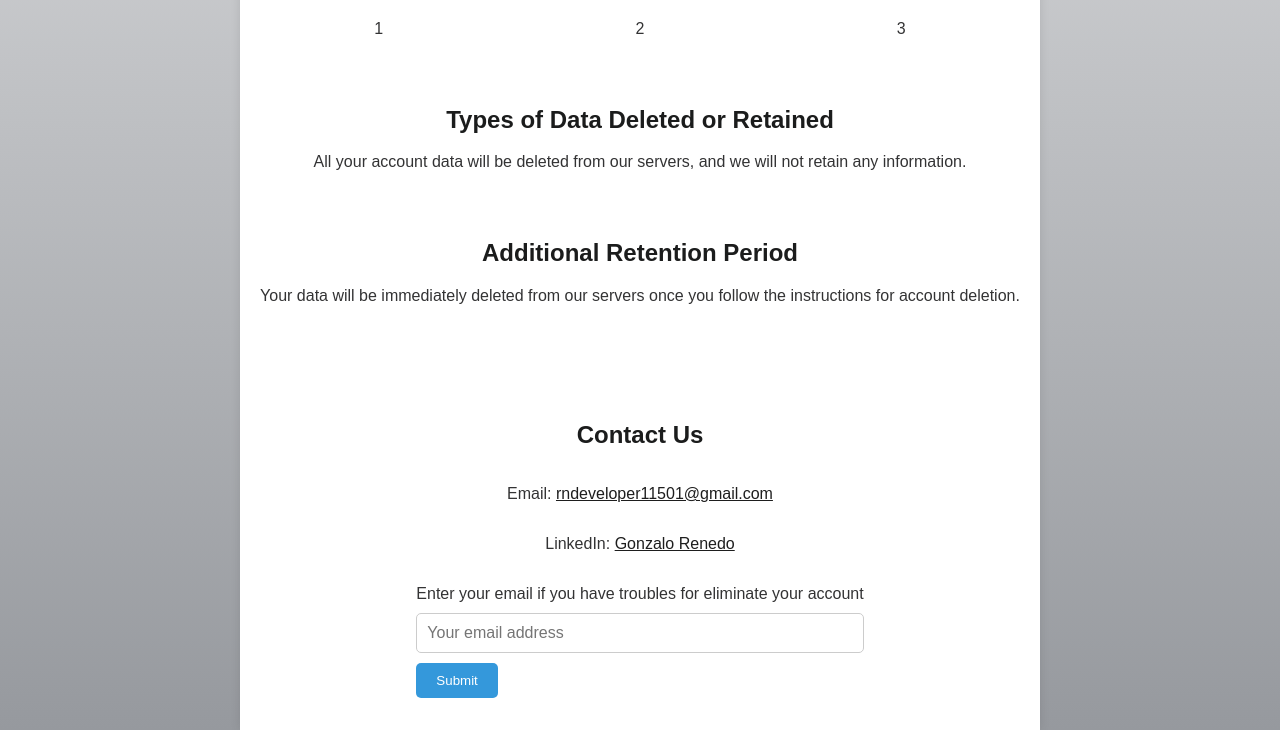
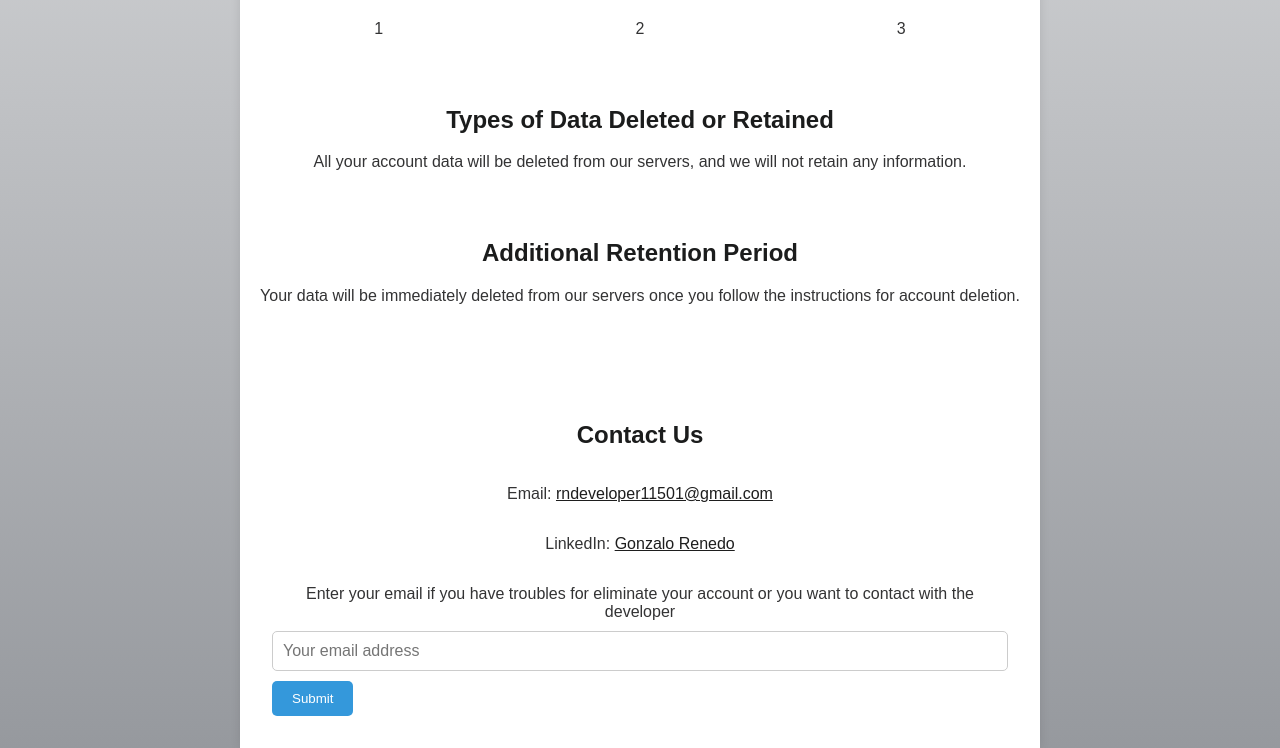
Before and after one commit to rndevelo/rndevelo.github.io, a plain HTML site: page index.html in a window 1280 px wide. Shown: the part 877-1625 px from the top of the page. Drawn offline with Linux system fonts and the light colour scheme.

```diff
--- a/index.html
+++ b/index.html
@@ -50,7 +50,7 @@
             <p>Email: <a href="mailto:rndeveloper11501@gmail.com">rndeveloper11501@gmail.com</a></p>
             <p>LinkedIn: <a href="https://www.linkedin.com/in/gonzalo-renedo-3735ab23b/" target="_blank">Gonzalo Renedo</a></p>
             <form action="#" method="post">
-                <label for="user-email">Enter your email if you have troubles for eliminate your account</label>
+                <label for="user-email">Enter your email if you have troubles for eliminate your account or you want to contact with the developer </label>
                 <input type="email" id="user-email" name="user-email" placeholder="Your email address" required>
                 <button type="submit">Submit</button>
             </form>
```
